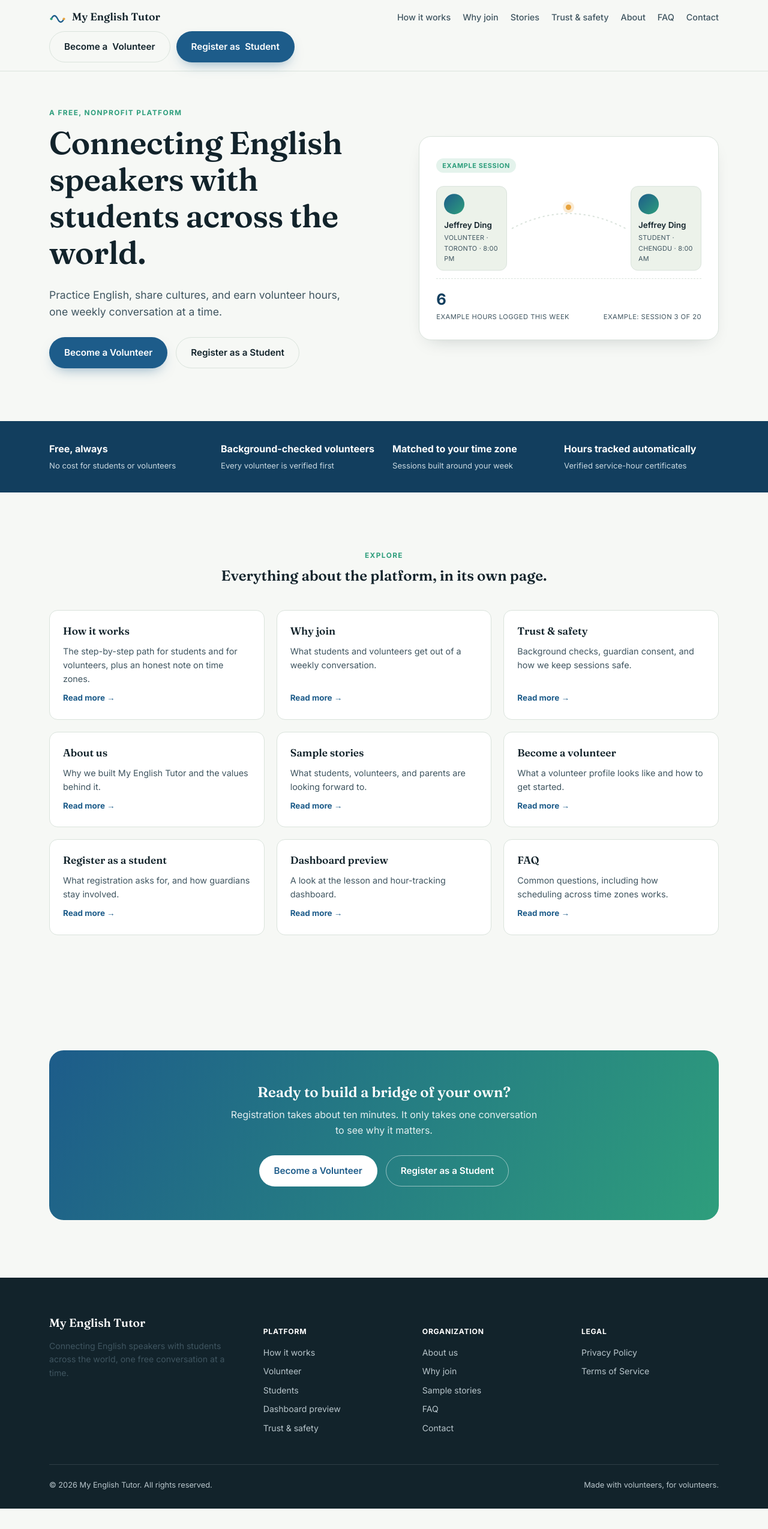
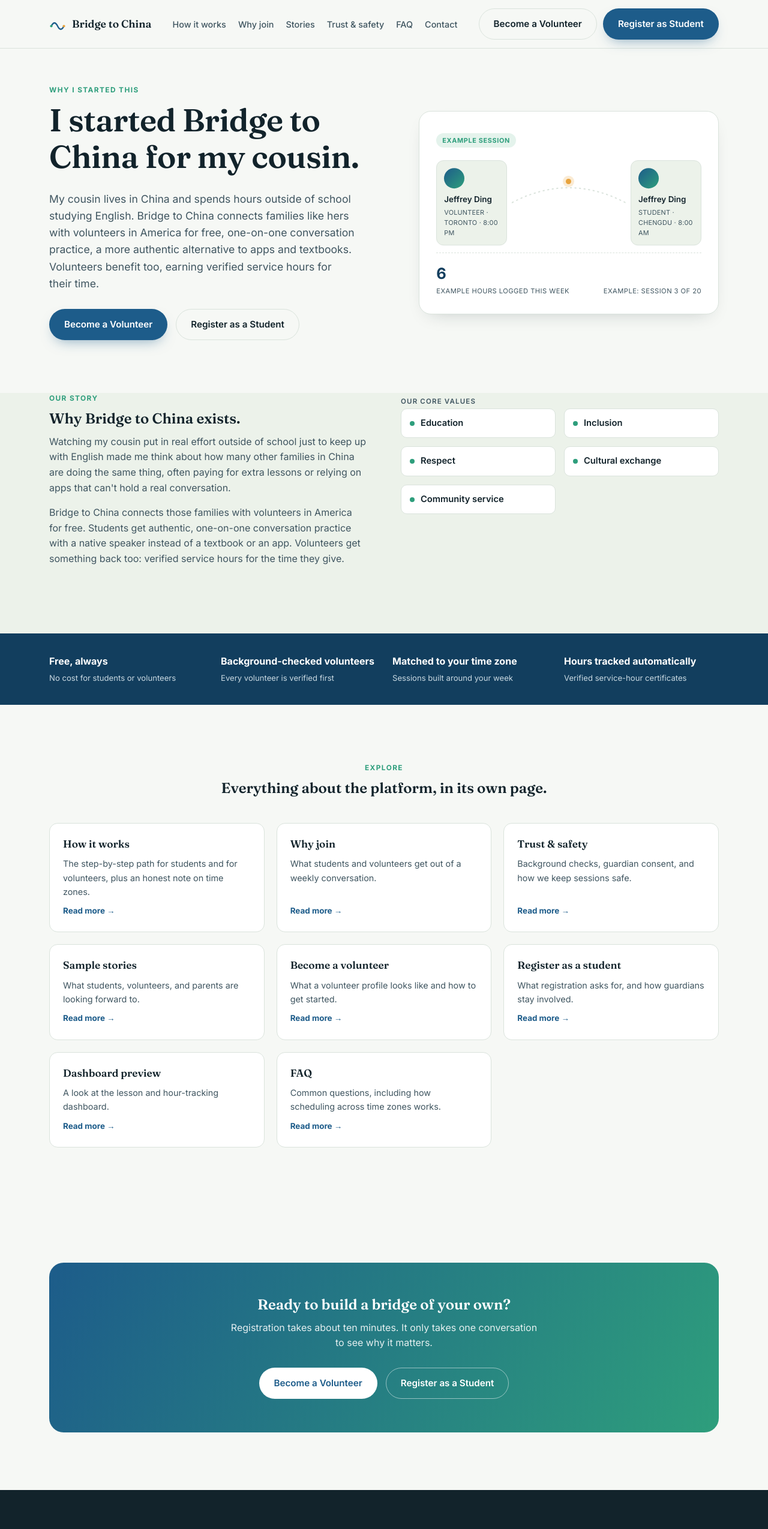
Before and after one commit to jeffreyding1217/My-English-Tutor, a plain HTML site: page index.html in a window 1280 px wide. Shown: the top 2549 px of the page at 60% size. Before the commit the page ends 2515 px from the top, so only its background shows below. Drawn offline with Linux system fonts and the light colour scheme.

Commit message:
Add files via upload

```diff
--- a/index.html
+++ b/index.html
@@ -3,7 +3,7 @@
 <head>
 <meta charset="UTF-8">
 <meta name="viewport" content="width=device-width, initial-scale=1.0">
-<title>My English Tutor</title>
+<title>Bridge to China</title>
 <link rel="preconnect" href="https://fonts.googleapis.com">
 <link href="https://fonts.googleapis.com/css2?family=Fraunces:opsz,wght@9..144,400;9..144,500;9..144,600;9..144,700&family=Inter:wght@400;500;600;700&display=swap" rel="stylesheet">
 <style>
@@ -125,8 +125,7 @@ header{
   .nav-links{display:none;}
 }
 @media (max-width:520px){
-  .nav-cta .btn span{display:none;}
-  .nav-cta .btn{ padding:11px 16px;}
+  .nav-cta .btn{ padding:10px 16px; font-size:.86rem;}
 }
 
 /* ---------- Hero ---------- */
@@ -343,6 +342,7 @@ footer{ background:var(--ink); color:#B9C6CC; padding:60px 0 28px;}
 @media (max-width:760px){ .footer-grid{ grid-template-columns:1fr 1fr;} }
 footer h5{ color:#fff; font-size:.76rem; font-weight:700; text-transform:uppercase; letter-spacing:.06em; margin-bottom:14px;}
 footer .flogo{ font-family:'Fraunces',serif; color:#fff; font-size:1.2rem; font-weight:600; font-variation-settings:"opsz" 40,"WONK" 0;}
+footer .foot-tagline{ font-family:'Inter',sans-serif; color:#E4EAEA; font-size:.92rem; margin-top:12px; max-width:32ch;}
 footer ul{ list-style:none; margin:0; padding:0;}
 footer li{ margin-bottom:9px; font-size:.88rem;}
 footer a:hover{ color:#fff;}
@@ -360,20 +360,19 @@ footer a:hover{ color:#fff;}
         <circle cx="4" cy="20" r="2.4" fill="#2E9E7C"/>
         <circle cx="28" cy="20" r="2.4" fill="#E8A33D"/>
       </svg>
-      My English Tutor
+      Bridge to China
     </a>
     <div class="nav-links">
             <a href="how-it-works.html">How it works</a>
       <a href="why-join.html">Why join</a>
       <a href="stories.html">Stories</a>
       <a href="safety.html">Trust & safety</a>
-      <a href="about.html">About</a>
       <a href="faq.html">FAQ</a>
       <a href="contact.html">Contact</a>
     </div>
     <div class="nav-cta">
-      <a href="volunteer.html" class="btn btn-ghost"><span>Become a</span> Volunteer</a>
-      <a href="student.html" class="btn btn-primary"><span>Register as</span> Student</a>
+      <a href="volunteer.html" class="btn btn-ghost">Become a Volunteer</a>
+      <a href="student.html" class="btn btn-primary">Register as Student</a>
     </div>
   </nav>
 </header>
@@ -383,9 +382,9 @@ footer a:hover{ color:#fff;}
   <section class="hero">
     <div class="wrap hero-grid">
       <div>
-        <p class="eyebrow">A free, nonprofit platform</p>
-        <h1>Connecting English speakers with students across the world.</h1>
-        <p class="lede">Practice English, share cultures, and earn volunteer hours, one weekly conversation at a time.</p>
+        <p class="eyebrow">Why I started this</p>
+        <h1>I started Bridge to China for my cousin.</h1>
+        <p class="lede">My cousin lives in China and spends hours outside of school studying English. Bridge to China connects families like hers with volunteers in America for free, one-on-one conversation practice, a more authentic alternative to apps and textbooks. Volunteers benefit too, earning verified service hours for their time.</p>
         <div class="hero-cta">
           <a href="volunteer.html" class="btn btn-primary">Become a Volunteer</a>
           <a href="student.html" class="btn btn-ghost">Register as a Student</a>
@@ -421,6 +420,27 @@ footer a:hover{ color:#fff;}
     </div>
   </section>
 
+  <section style="background:var(--paper-alt); padding-top:0;">
+    <div class="wrap about-grid">
+      <div>
+        <p class="eyebrow">Our story</p>
+        <h2>Why Bridge to China exists.</h2>
+        <p>Watching my cousin put in real effort outside of school just to keep up with English made me think about how many other families in China are doing the same thing, often paying for extra lessons or relying on apps that can't hold a real conversation.</p>
+        <p>Bridge to China connects those families with volunteers in America for free. Students get authentic, one-on-one conversation practice with a native speaker instead of a textbook or an app. Volunteers get something back too: verified service hours for the time they give.</p>
+      </div>
+      <div>
+        <span class="label-caps values-head">Our core values</span>
+        <ul class="values">
+          <li>Education</li>
+          <li>Inclusion</li>
+          <li>Respect</li>
+          <li>Cultural exchange</li>
+          <li>Community service</li>
+        </ul>
+      </div>
+    </div>
+  </section>
+
   <div class="featurebar">
     <div class="wrap">
       <div class="feature-pill"><div class="head">Free, always</div><div class="sub">No cost for students or volunteers</div></div>
@@ -450,11 +470,6 @@ footer a:hover{ color:#fff;}
         <a class="topic-card" href="safety.html">
           <h3>Trust &amp; safety</h3>
           <p>Background checks, guardian consent, and how we keep sessions safe.</p>
-          <span class="go">Read more &rarr;</span>
-        </a>
-        <a class="topic-card" href="about.html">
-          <h3>About us</h3>
-          <p>Why we built My English Tutor and the values behind it.</p>
           <span class="go">Read more &rarr;</span>
         </a>
         <a class="topic-card" href="stories.html">
@@ -505,8 +520,8 @@ footer a:hover{ color:#fff;}
   <div class="wrap">
     <div class="footer-grid">
       <div>
-        <div class="flogo">My English Tutor</div>
-        <p style="margin-top:12px; font-size:.88rem;">Connecting English speakers with students across the world, one free conversation at a time.</p>
+        <div class="flogo">Bridge to China</div>
+        <p class="foot-tagline">Connecting English speakers with students across the world, one free conversation at a time.</p>
       </div>
       <div>
         <h5>Platform</h5>
@@ -521,7 +536,7 @@ footer a:hover{ color:#fff;}
       <div>
         <h5>Organization</h5>
         <ul>
-          <li><a href="about.html">About us</a></li>
+          <li><a href="index.html">Our story</a></li>
           <li><a href="why-join.html">Why join</a></li>
           <li><a href="stories.html">Sample stories</a></li>
           <li><a href="faq.html">FAQ</a></li>
@@ -537,7 +552,7 @@ footer a:hover{ color:#fff;}
       </div>
     </div>
     <div class="foot-bottom">
-      <span>&copy; 2026 My English Tutor. All rights reserved.</span>
+      <span>&copy; 2026 Bridge to China. All rights reserved.</span>
       <span>Made with volunteers, for volunteers.</span>
     </div>
   </div>
```
Also changed, not shown: contact.html (+11 -12 lines), dashboard.html (+10 -11 lines), faq.html (+11 -12 lines), how-it-works.html (+10 -11 lines), safety.html (+11 -12 lines), stories.html (+11 -12 lines), student.html (+10 -11 lines), volunteer.html (+10 -11 lines), why-join.html (+10 -11 lines).
